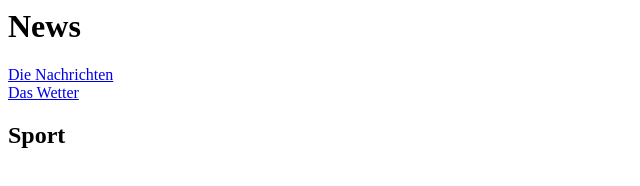
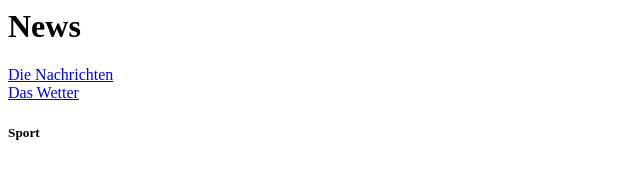
Before and after one commit to MarkHofstetter/git-demo, a plain HTML site: page index.html in a window 1280 px wide. Shown: the full height of the page, 0-640 px from the left. Drawn offline with Linux system fonts and the light colour scheme.

Commit message:
changed to h5

```diff
--- a/index.html
+++ b/index.html
@@ -2,4 +2,4 @@
 <a href="news.html">Die Nachrichten</a>
 <br>
 <a href="weather.html">Das Wetter</a>
-<h2>Sport</h2>
+<h5>Sport</h5>
```
